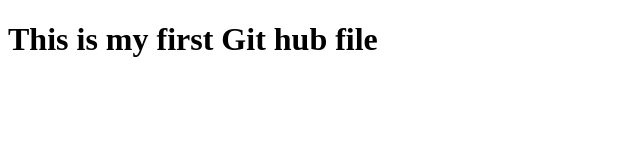
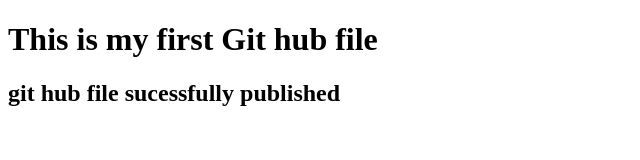
Before and after one commit to rbkishore1162/Repo, a plain HTML site: page index.html in a window 1280 px wide. Shown: the whole page, without its empty margins (0-640 px from the left). Drawn offline with Linux system fonts and the light colour scheme.

Commit message:
i added a line

```diff
--- a/index.html
+++ b/index.html
@@ -7,5 +7,7 @@
 </head>
 <body>
     <h1>This is my first Git hub file</h1>
+    <!-- iam adding anaother heading tag -->
+    <h2>git hub file sucessfully published</h2>
 </body>
 </html>
```
